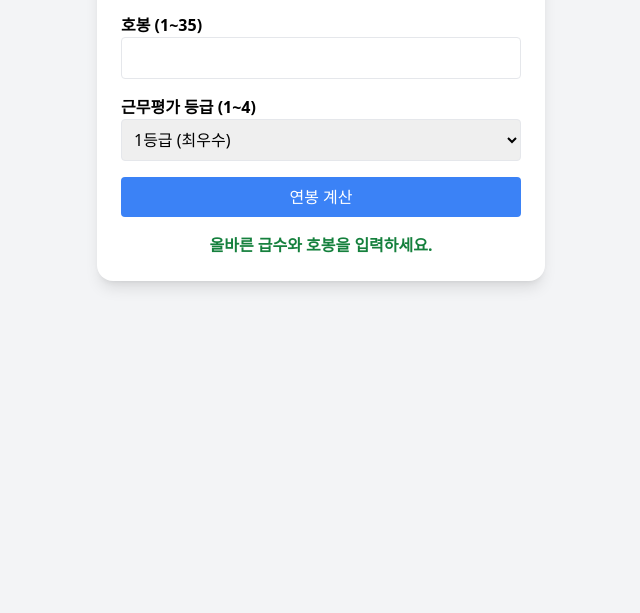
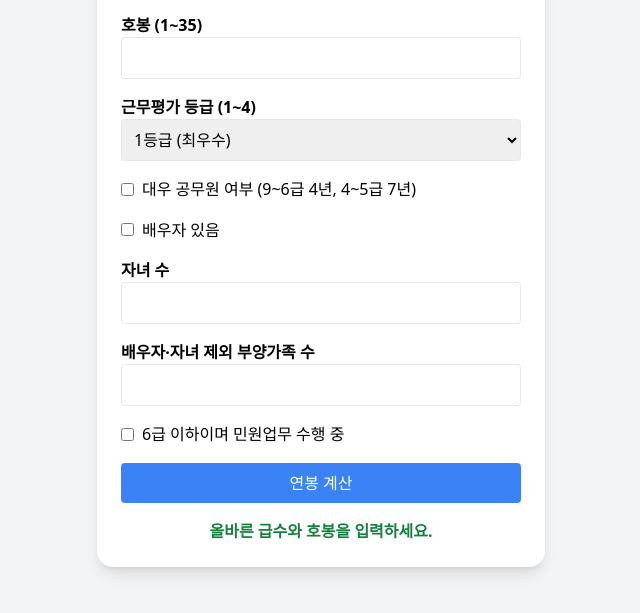
Before and after one commit to ockdo/ockdo.github.io, a plain HTML site: page index.html in a window 1280 px wide. Both pictures are taken after a click on the button "연봉 계산". Shown: the part 165-778 px from the top of the page, without its empty margins (319-959 px from the left). Drawn offline with nearby package versions, Linux system fonts and the light colour scheme.

Commit message:
index.html

```diff
--- a/index.html
+++ b/index.html
@@ -29,6 +29,34 @@
       </select>
     </div>
 
+    <div>
+      <label class="inline-flex items-center">
+        <input type="checkbox" id="daeWoo" class="mr-2"> 대우 공무원 여부 (9~6급 4년, 4~5급 7년)
+      </label>
+    </div>
+
+    <div>
+      <label class="inline-flex items-center">
+        <input type="checkbox" id="hasSpouse" class="mr-2"> 배우자 있음
+      </label>
+    </div>
+
+    <div>
+      <label class="block font-semibold">자녀 수</label>
+      <input type="number" id="children" min="0" class="w-full p-2 border rounded" />
+    </div>
+
+    <div>
+      <label class="block font-semibold">배우자·자녀 제외 부양가족 수</label>
+      <input type="number" id="otherDependents" min="0" class="w-full p-2 border rounded" />
+    </div>
+
+    <div>
+      <label class="inline-flex items-center">
+        <input type="checkbox" id="civilService" class="mr-2"> 6급 이하이며 민원업무 수행 중
+      </label>
+    </div>
+
     <button onclick="calculateSalary()" class="w-full bg-blue-500 text-white py-2 rounded hover:bg-blue-600">연봉 계산</button>
 
     <div id="result" class="text-center text-base font-semibold text-green-700 whitespace-pre-wrap"></div>
@@ -47,29 +75,73 @@
       9: [2000900, 2017000, 2039500, 2068300, 2104000, 2146800, 2197300, 2287400, 2373600, 2456700, 2535700, 2614400, 2689800, 2763100, 2833100, 2900800, 2967000, 3028500, 3089200, 3146900, 3201400, 3253700, 3303600, 3351500, 3397100, 3438400, 3474000, 3508200, 3541200, 3573300, 3604900]
     };
 
-    const performanceBonus = {
-      1: 0.1,
-      2: 0.07,
-      3: 0.04,
-      4: 0.0
-    };
 
-    const regularBonusByGrade = {
-      1: 750000,
-      2: 650000,
-      3: 500000,
-      4: 400000,
-      5: 250000,
-      6: 185000,
-      7: 180000,
-      8: 175000,
-      9: 175000
-    };
+    const performanceBonus = { 1: 0.1, 2: 0.07, 3: 0.04, 4: 0.0 };
+    const positionBonus = { 1: 750000, 2: 650000, 3: 500000, 4: 400000, 5: 250000, 6: 185000, 7: 180000, 8: 175000, 9: 175000 };
+
+    function getSeniorityBonus(years, monthlyBase) {
+      let rate = 0;
+      if (years <= 2) rate = 0.2;
+      else if (years <= 5) rate = 0.4;
+      else if (years === 6) rate = 0.5;
+      else if (years === 7) rate = 0.6;
+      else if (years === 8) rate = 0.7;
+      else if (years === 9) rate = 0.8;
+      else if (years === 10) rate = 0.9;
+      else rate = 1.0;
+
+      const oneTime = monthlyBase * rate;
+
+      let fixedBonus = 0;
+      if (years <= 5) fixedBonus = 420000;
+      else if (years <= 10) fixedBonus = 600000;
+      else if (years <= 15) fixedBonus = 720000;
+      else if (years <= 20) fixedBonus = 960000;
+      else if (years <= 25) fixedBonus = 1320000;
+      else fixedBonus = 1560000;
+
+      return oneTime + fixedBonus;
+    }
+
+    function getFamilyBonus(hasSpouse, children, others) {
+      let bonus = 0;
+      if (hasSpouse) bonus += 40000;
+      if (children >= 1) {
+        bonus += children === 1 ? 50000
+              : children === 2 ? 130000
+              : 130000 + (children - 2) * 120000;
+      }
+      bonus += others * 20000;
+      return bonus * 12;
+    }
+
+    function getWelfarePoints(hasSpouse, children, others, step, grade, isCivil) {
+      let points = 400000;
+      const years = step + (9 - grade);
+
+      points += Math.min(years, 30) * 10000;
+
+      if (hasSpouse) points += 100000;
+      points += others * 50000;
+
+      if (children >= 1) points += 50000;
+      if (children >= 2) points += 100000;
+      if (children >= 3) points += (children - 2) * 200000;
+
+      if (isCivil && grade >= 6) points += 600000;
+
+      return points;
+    }
 
     function calculateSalary() {
       const grade = parseInt(document.getElementById("grade").value);
       const step = parseInt(document.getElementById("step").value);
       const perf = parseInt(document.getElementById("performance").value);
+      const isDaeWoo = document.getElementById("daeWoo").checked;
+      const hasSpouse = document.getElementById("hasSpouse").checked;
+      const children = parseInt(document.getElementById("children").value) || 0;
+      const otherDependents = parseInt(document.getElementById("otherDependents").value) || 0;
+      const isCivil = document.getElementById("civilService").checked;
 
       if (!salaryTable[grade] || !salaryTable[grade][step - 1]) {
         document.getElementById("result").textContent = "올바른 급수와 호봉을 입력하세요.";
@@ -78,16 +150,28 @@
 
       const monthly = salaryTable[grade][step - 1];
       const yearlyBase = monthly * 12;
-      const bonus = yearlyBase * performanceBonus[perf];
-      const regularBonus = (regularBonusByGrade[grade] || 0) * 12;
-      const holidayBonus = monthly * 1.2 * 2;
-      const total = yearlyBase + bonus + regularBonus + holidayBonus;
+      const perfBonus = yearlyBase * performanceBonus[perf];
+      const position = (positionBonus[grade] || 0) * 12;
+      const holidayBonus = monthly * 1.2;
+      const years = step + (9 - grade);
+      const seniority = getSeniorityBonus(years, monthly);
+      const daeWooBonus = isDaeWoo && grade >= 4 && grade <= 9 ? monthly * 0.041 * 12 : 0;
+      const familyBonus = getFamilyBonus(hasSpouse, children, otherDependents);
+      const welfare = getWelfarePoints(hasSpouse, children, otherDependents, step, grade, isCivil);
+      const managementBonus = grade <= 4 ? monthly * 0.09 * 12 : 0;
+
+      const total = yearlyBase + perfBonus + position + holidayBonus + seniority + daeWooBonus + familyBonus + welfare + managementBonus;
 
       document.getElementById("result").textContent =
         `연봉: ${yearlyBase.toLocaleString()}원\n` +
-        `정근수당: ${regularBonus.toLocaleString()}원\n` +
-        `성과급: ${bonus.toLocaleString()}원\n` +
+        `직급보조비: ${position.toLocaleString()}원\n` +
+        `성과급: ${perfBonus.toLocaleString()}원\n` +
         `명절휴가비: ${holidayBonus.toLocaleString()}원\n` +
+        `정근수당: ${seniority.toLocaleString()}원\n` +
+        `대우공무원수당: ${daeWooBonus.toLocaleString()}원\n` +
+        `가족수당: ${familyBonus.toLocaleString()}원\n` +
+        `복지포인트: ${welfare.toLocaleString()}원\n` +
+        `관리업무수당: ${managementBonus.toLocaleString()}원\n` +
         `총합계: ${total.toLocaleString()}원`;
     }
   </script>
```
